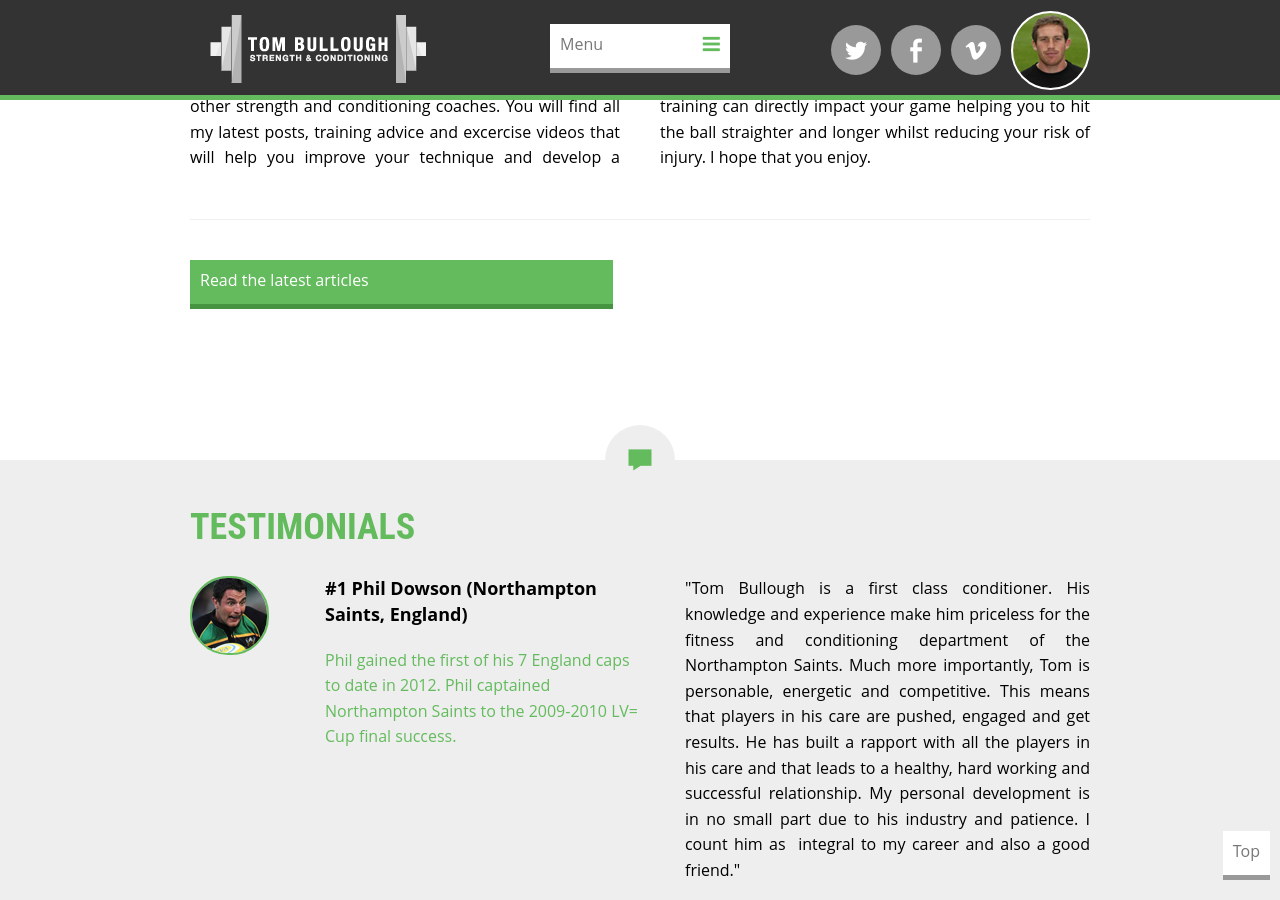
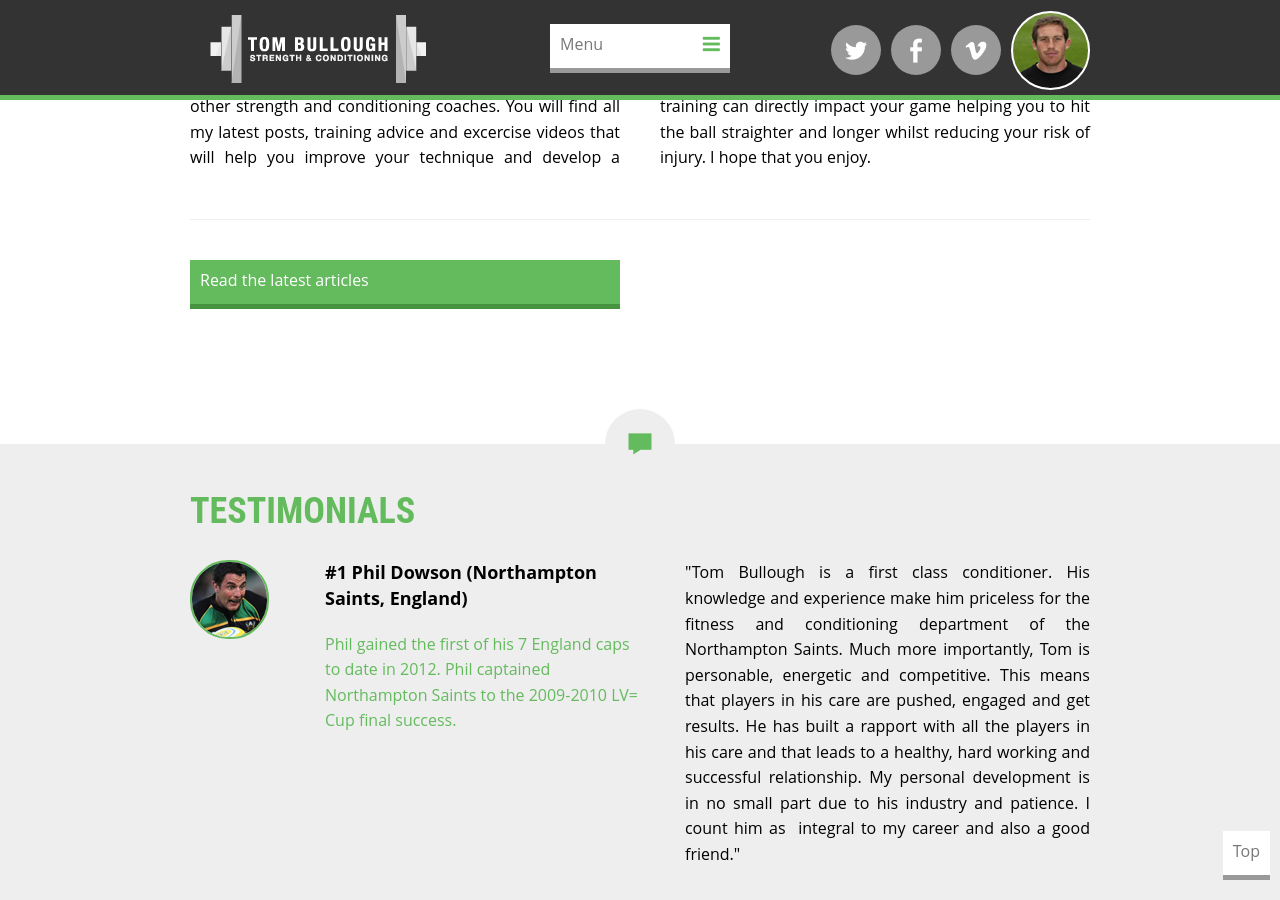
Before and after one commit to tbullough/tbullough.github.io, a Jekyll site: the page built from index.html, in a window 1280 px wide and 900 px high, scrolled down 1162 px. Built offline with Jekyll 4.4.1, drawn with Linux system fonts in a browser that asks for light colours; Markdown is read by kramdown in place of the engine named in the settings.

Commit message:
Changed button style

```diff
--- a/_data/articles.yml
+++ b/_data/articles.yml
@@ -2,4 +2,5 @@
   title: Welcome
   content: <p>This is where I share with you my knowledge and experience from working with World class athletes and other strength and conditioning coaches. You will find all my latest posts, training advice and excercise videos that will help you improve your technique and develop a better understanding as to how your body works. The golf specific content will also explain how strength training can directly impact your game helping you to hit the ball straighter and longer whilst reducing your risk of injury. I hope that you enjoy.</p>
 
-- title: <div style="width:47%;"><a class="button button-green" href="http://tombullough.tumblr.com/" target="_blank">Read the latest articles</a></div>
+- title:
+  content: <p><a class="button button-green" href="http://tombullough.tumblr.com/" target="_blank">Read the latest articles</a></p>
```
